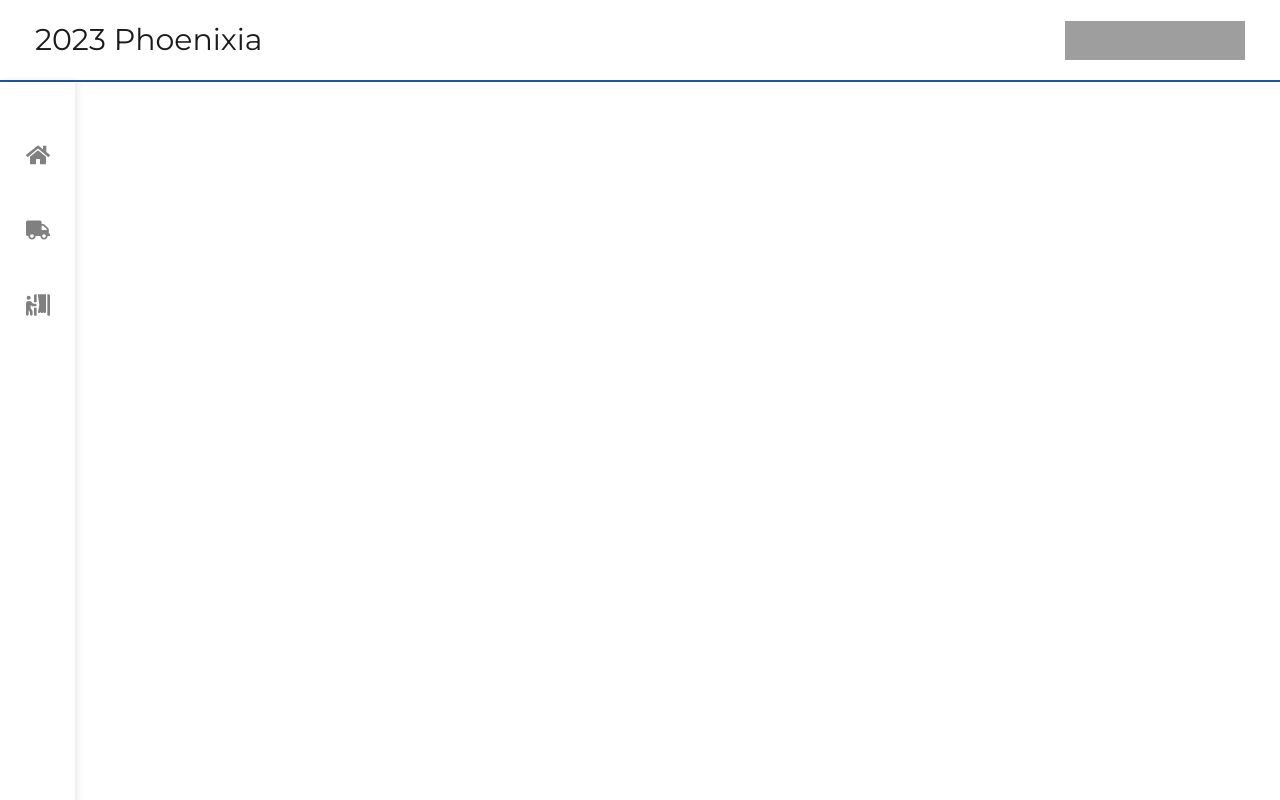
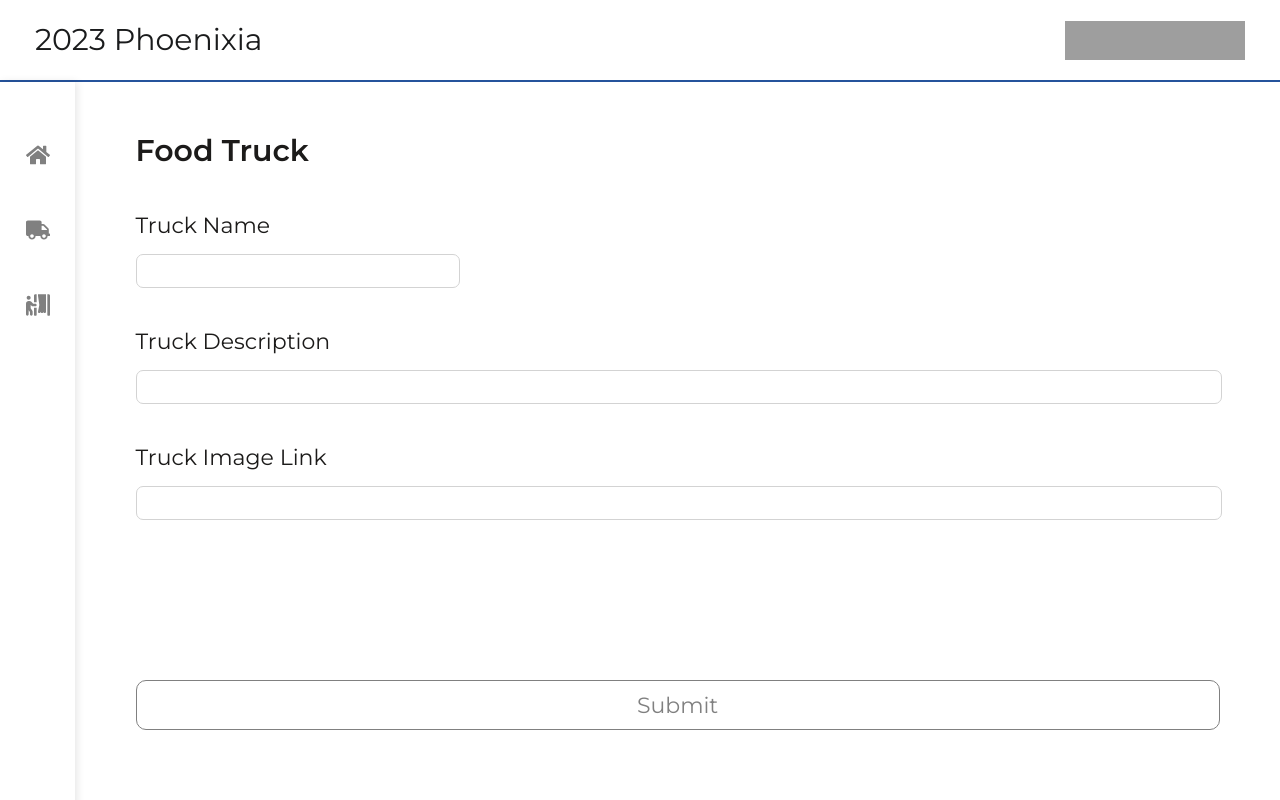
Before and after one commit to FE-PE/2023Phoenixia-Admin, a React (Create React App) app: page /trucks/update/1 in a window 1280 px wide. Shown: the top 800 px of the page. Built offline with nearby package versions, Linux system fonts and the light colour scheme; no server answers; grey boxes are pictures that could not be loaded.

Commit message:
[feat]: menu update

```diff
--- a/src/main/contents/Contents.js
+++ b/src/main/contents/Contents.js
@@ -9,6 +9,8 @@ import BoothList from './clubBooth/boothList/boothList';
 import BoothCreate from './clubBooth/boothCreate/boothCreate';
 import BoothDetail from './clubBooth/boothDetail/BoothDetail';
 import BoothUpdate from './clubBooth/boothUpdate/BoothUpdate';
+import TruckUpdate from './foodtrucks/TruckUpdate/TruckUpdate';
+import MenuUpdate from './foodtrucks/menuUpdate/MenuUpdate';
 
 function Contents() {
 
@@ -20,8 +22,10 @@ function Contents() {
 
                 <Route path='/trucks' element={<Trucklist/>} />
                 <Route path='/trucks/detail/:truck_id' element={<TruckDetail/>} />
+                <Route path='/trucks/update/:truck_id' element={<TruckUpdate/>} />
                 <Route path='/trucks/create' element={<TruckCreate/>} />
                 <Route path='/trucks/:truck_id/menu/create' element={<MenuCreate/>} />
+                <Route path='/trucks/:truck_id/menu/update/:menu_id' element={<MenuUpdate/>} />
 
                 <Route path='/booths' element={<BoothList/>} />
                 <Route path='/booths/create' element={<BoothCreate/>} />
--- /dev/null
+++ b/src/main/contents/foodtrucks/TruckUpdate/TruckUpdate.js
@@ -0,0 +1,75 @@
+import axios from 'axios';
+import { useState, useEffect } from 'react';
+import { useParams } from 'react-router-dom';
+import { BASE_URL, CONFIG } from '../../../../api/ApiConfig';
+
+function TruckUpdate() {
+
+    const [Name, setName] = useState("");
+    const [Description, setDescription] = useState("");
+    const [ImageUrl, setImageUrl] = useState("");
+
+    const {truck_id} = useParams();
+
+    useEffect(() => {
+        axios.get(BASE_URL + `api/foodtruck/` + truck_id, CONFIG)
+            .then((Response) => {
+                console.log(Response.data)
+                setName(Response.data.name)
+                setDescription(Response.data.description)
+                setImageUrl(Response.data.imageUrl)
+            })
+            .catch((Error) => console.log(Error));
+    }, []);
+
+    function nameHandler(e) {
+        e.preventDefault();
+        setName(e.target.value);
+    }
+
+    function descriptionHandler(e) {
+        e.preventDefault();
+        setDescription(e.target.value);
+    }
+
+    function imageUrlHandler(e) {
+        e.preventDefault();
+        setImageUrl(e.target.value);
+    }
+
+    function submitHandler(e) {
+        e.preventDefault();
+
+        let body = {
+            name : Name,
+            description : Description,
+            imageUrl : ImageUrl
+        }
+
+        axios.patch(BASE_URL + `api/foodtruck/` + truck_id, body)
+        .then((Response) => {
+            console.log(Response.data)
+            window.location = "/2023Phoenixia-Admin/trucks/detail/" + Response.data.truck_id;
+        })
+        .catch((Error) => console.log(Error));
+
+    }
+
+    return (
+        <div className='info-wrap'>
+            <div className='top-margin'></div>
+            <p className='category-title'>Food Truck</p>
+            <form className='truck-form' onSubmit={submitHandler}>
+                <p className='form-title'>Truck Name</p>
+                <input value={Name} onChange={nameHandler} className='form-input-text width-300' type='text' required></input>
+                <p className='form-title'>Truck Description</p>
+                <input value={Description} onChange={descriptionHandler} className='form-input-text width-100per' type='text' required></input>
+                <p className='form-title'>Truck Image Link</p>
+                <input value={ImageUrl} onChange={imageUrlHandler} className='form-input-text width-100per' type='text' ></input><br/>
+                <button className='form-submit-button'>Submit</button>
+            </form>
+        </div>
+    );
+}
+
+export default TruckUpdate;
--- /dev/null
+++ b/src/main/contents/foodtrucks/menuUpdate/MenuUpdate.js
@@ -0,0 +1,63 @@
+import { useState } from "react";
+import axios from "axios";
+import { useParams } from "react-router-dom";
+import { BASE_URL } from "../../../../api/ApiConfig";
+
+function MenuUpdate() {
+
+    const [Name, setName] = useState("");
+    const [Price, setPrice] = useState("");
+    const [ImageUrl, setImageUrl] = useState("");
+    const {truck_id, menu_id} = useParams();
+
+    function nameHandler(e) {
+        e.preventDefault();
+        setName(e.target.value);
+    }
+
+    function priceHandler(e) {
+        e.preventDefault();
+        setPrice(e.target.value);
+    }
+
+    function imageUrlHandler(e) {
+        e.preventDefault();
+        setImageUrl(e.target.value);
+    }
+
+    function submitHandler(e) {
+        e.preventDefault();
+
+        let body = {
+            name : Name,
+            price : Price,
+            imageUrl : ImageUrl,
+        }
+
+        axios.patch(BASE_URL + `api/foodtruck/${truck_id}/menu/${menu_id}`, body)
+        .then((Response) => {
+            console.log(Response.data)
+            window.location = "/2023Phoenixia-Admin/trucks/detail/" + truck_id;
+        })
+        .catch((Error) => console.log(Error));
+
+    }
+
+    return (
+        <div className='info-wrap'>
+            <div className='top-margin'></div>
+            <p className='category-title'>Menu</p>
+            <form onSubmit={submitHandler} className='truck-form'>
+                <p className='form-title'>Menu Name</p>
+                <input value={Name} onChange={nameHandler} className='form-input-text width-300' type='text' required></input>
+                <p className='form-title'>Menu Price</p>
+                <input value={Price} onChange={priceHandler} className='form-input-text width-300' type='text' required></input>
+                <p className='form-title'>Menu Image Link</p>
+                <input value={ImageUrl} onChange={imageUrlHandler} className='form-input-text width-100per' type='text' ></input><br/>
+                <button className='form-submit-button'>Submit</button>
+            </form>
+        </div>
+    );
+}
+
+export default MenuUpdate
--- a/src/main/contents/foodtrucks/menuinfo/MenuInfo.js
+++ b/src/main/contents/foodtrucks/menuinfo/MenuInfo.js
@@ -22,7 +22,7 @@ function MenuInfo(props) {
             <p className='menu-name'>{props.menu.name}</p>
             <p className='menu-price'>₩ {props.menu.price}</p>
             <div className='menu-ud-button-wrap'>
-            <Link className='menu-ud-button'>수정</Link>
+            <Link to={`/trucks/${truck_id}/menu/update/${props.menu.menu_id}`} className='menu-ud-button'>수정</Link>
             <button onClick={menuDeleteButtonHandler} className='menu-ud-button'>삭제</button>
             </div>
         </div>
--- a/src/main/contents/foodtrucks/truckdetail/TruckDetail.js
+++ b/src/main/contents/foodtrucks/truckdetail/TruckDetail.js
@@ -39,7 +39,7 @@ function TruckDetail() {
             <div className='button-wrap'>
                 <div></div>
                 <div>
-                    <Link className='update-delete-button'>수정</Link>
+                    <Link to={`/trucks/update/${truck_id}`} className='update-delete-button'>수정</Link>
                     <button onClick={deleteButtonHandler} className='update-delete-button'>삭제</button>
                 </div>
             </div>
```
